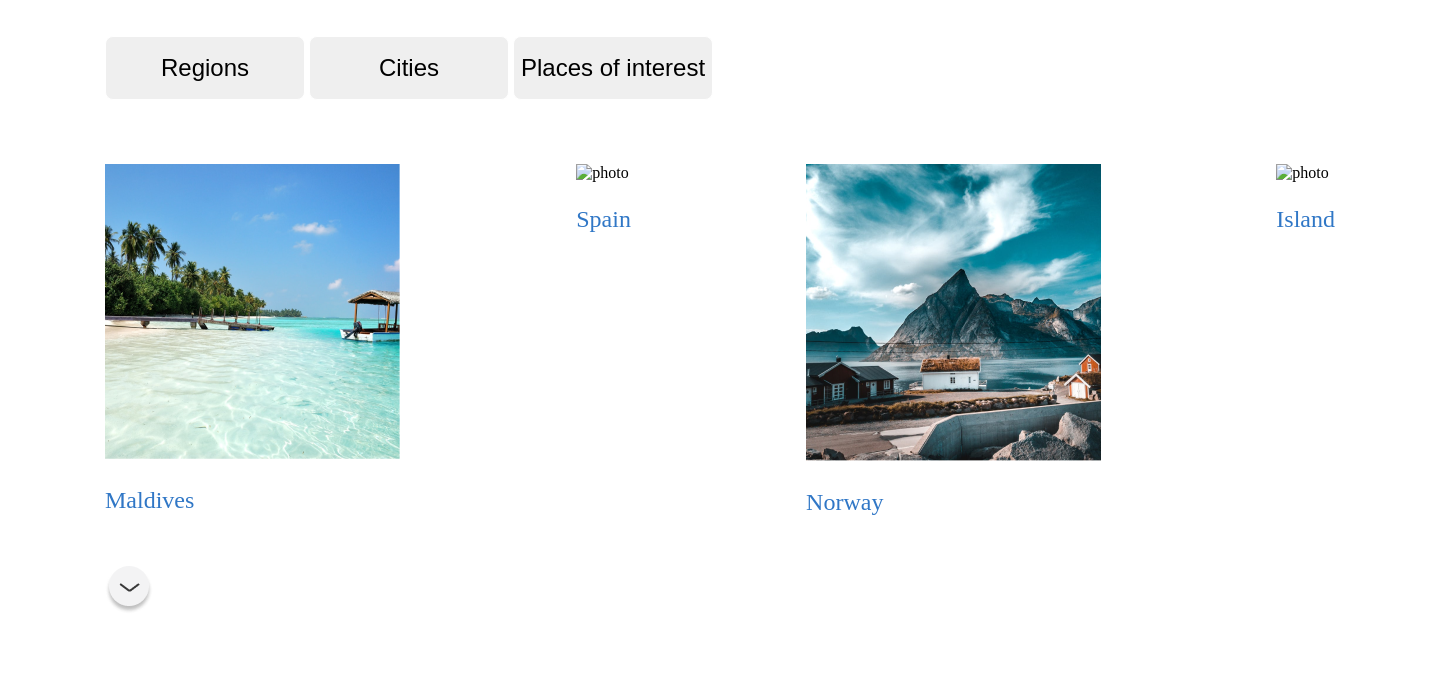
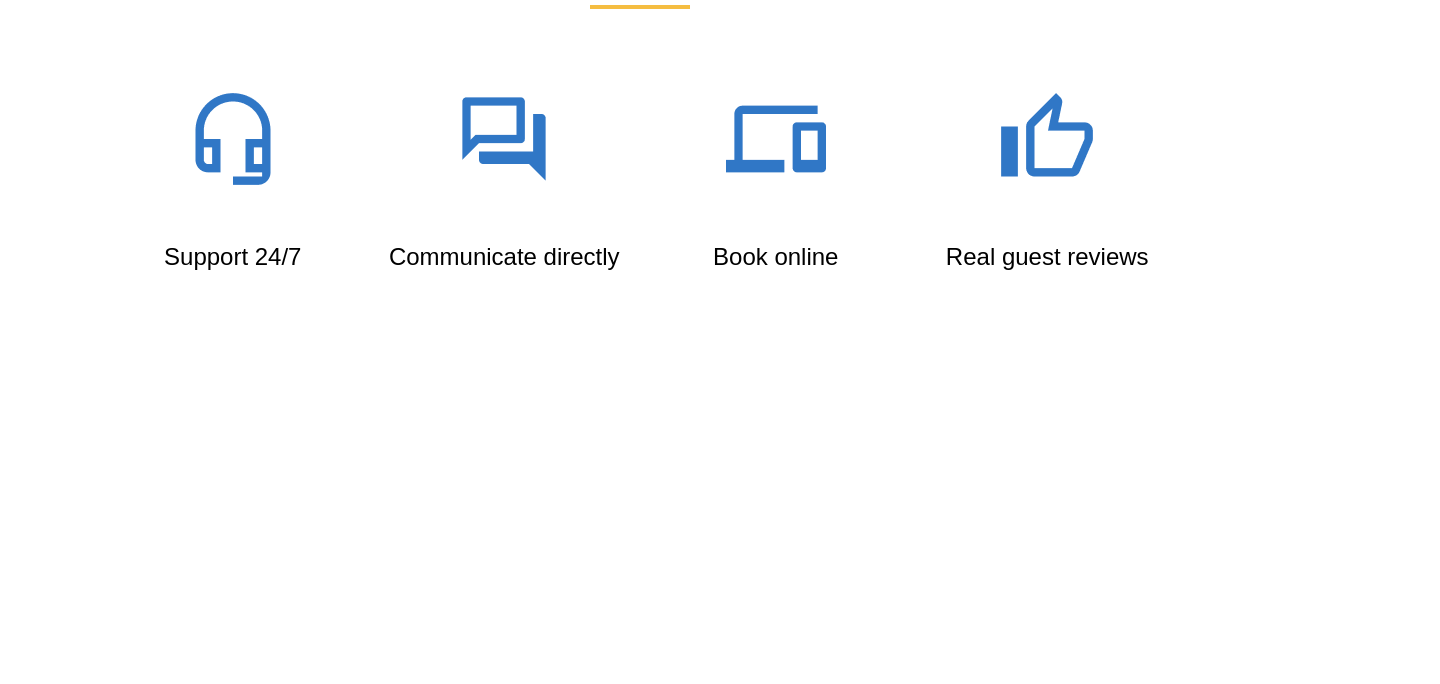
Before and after one commit to maksimyashchanka/test-10, a plain HTML site: page index.html in a window 1280 px wide. Shown: the part 180-864 px from the top of the page, 1440 px wide, since content can reach past the window. After the commit the page ends 800 px from the top, so only its background shows below. Drawn offline with Linux system fonts and the light colour scheme.

Commit message:
Added verstka

```diff
--- a/index.html
+++ b/index.html
@@ -1,43 +1,36 @@
-<!doctype html>
-<html lang="en" xmlns="http://www.w3.org/1999/html">
+<!Doctype html>
+<html lang="en">
 <head>
     <meta charset="UTF-8">
-    <meta name="viewport" content="width=device-width, user-scalable=no, initial-scale=1.0">
-    <link href="styles/styles.css" rel="stylesheet">
-    <title>Document</title>
+    <meta name="viewport" content="width=device-width">
+    <title>Моя первая страница!</title>
+    <link rel="stylesheet" href="styles/styles.css">
+
 </head>
 <body>
 <section class="container">
-    <div class="conttant__wrapper">
-        <h2 class="title-best"> The best destinations</h2>
-        <div class="input">
-            <button class="button" type="button">Regions</button>
-            <button class="button" type="button"> Cities</button>
-            <button class="button" type="button">Places of interest</button>
-        </div>
+    <div class="content__wrapper">
+        <h2 class="title">What do we offer</h2>
+        <hr>
         <div class="row">
             <div class="column">
-                <img class="img-photo" src="img/maldives.png" alt="photo">
-                <p class="Maldives">Maldives</p>
+                <img class="img" src="img/sound.png" alt="icon">
+                <p class="icon-label">Support 24/7</p>
             </div>
-            <div class="img">
-                <img class="img-photo" src="img/spain.png" alt="photo">
-                <p class="Maldives">Spain</p>
+            <div class="column">
+                <img class="img" src="img/messages.png" alt="icon">
+                <p class="icon-label">Communicate directly</p>
             </div>
-            <div class="img">
-                <img class="img-photo" src="img/norwai.png" alt="photo">
-                <p class="Maldives">Norway</p>
+            <div class="column">
+                <img class="img" src="img/monitor.png" alt="icon">
+                <p class="icon-label">Book online</p>
             </div>
-
-            <div class="img">
-                <img class="img-photo" src="img/island.png" alt="photo">
-                <p class="Maldives">Island</p>
+            <div class="column">
+                <img class="img" src="img/like.png" alt="icon">
+                <p class="icon-label">Real guest reviews</p>
             </div>
-        </div>
-        <div>
-            <img class="arrow" src="img/arrow (1).png" alt="icon">
         </div>
     </div>
 </section>
-</body>
+    </body>
 </html>
--- a/styles/styles.css
+++ b/styles/styles.css
@@ -1,46 +1,54 @@
-*{
+@font-face {
+    font-family: 'Roboto';
+    font-style: normal;
+    font-weight: 500;
+    font-display: swap;
+    src: url(https://fonts.gstatic.com/s/roboto/v29/KFOlCnqEu92Fr1MmEU9fCRc4EsA.woff2) format('woff2');
+    unicode-range: U+0460-052F, U+1C80-1C88, U+20B4, U+2DE0-2DFF, U+A640-A69F, U+FE2E-FE2F;
+}
+
+
+* {
     padding: 0;
     margin: 0;
     box-sizing: border-box;
+
+}
+
+:root{
+    --column-count:12 ;
 }
 
 
 .container{
-    min-width: 1440px;
-    padding: 65px 105px;
+    padding: 120px 105px;
     max-width: 1440px;
 
 }
 
+
 .content__wrapper{
     display: flex;
+    max-width: 1230px;
     flex-direction: column;
     margin: 0 auto;
-
 }
 
-.title-best{
-   text-align: center;
+
+.title {
+    font-family: "Roboto", sans-serif;
+    font-weight: 500;
+    text-align: center;
     font-size: 40px;
-    font-weight: 50;
-    padding-bottom: 104px;
+    font-style: normal;
 }
 
-.input{
-    padding-bottom: 64px;
-}
-
-.button{
-    font-size: 24px;
-    border: 1px solid #ffffff;
-    height:64px ;
-    width:200px ;
-    border-radius: 8px;
-}
-
-.button:hover{
-    background-color: #3077C6;
-
+hr {
+    margin: 20px auto 80px;
+    height: 4px;
+    width: 100px;
+    border: none;
+    background-color: #F5BD41;
 }
 
 .row{
@@ -50,17 +58,33 @@
 }
 
 .column{
-    height: 296px;
-    width: 296px;
+    text-align: center;
+    width:25%;
+}
+
+div.column:not(:last-child){
+    margin-right:16px ;
+}
+
+.img{
+    height: 100px;
+    width: 100px;
+
 
 }
 
-.img-photo{
-    padding-bottom: 24px;
+.icon-label {
+    font-family: "Roboto", sans-serif;
+    font-weight: 400;
+    font-size: 24px;
+    line-height: 28px;
+    padding-top: 50px;
+
 }
 
-.Maldives{
-    font-size: 24px;
-    padding-bottom:50px;
-    color: #3077C6;
+
+
+@media only screen and (min-width: 600px){
+    .col-s-1{ width: calc (100% / var (--column-count) * 1); }
+
 }
```
Also changed, not shown: img/like.png (added), img/messages.png (added), img/monitor.png (added), img/sound.png (added).
